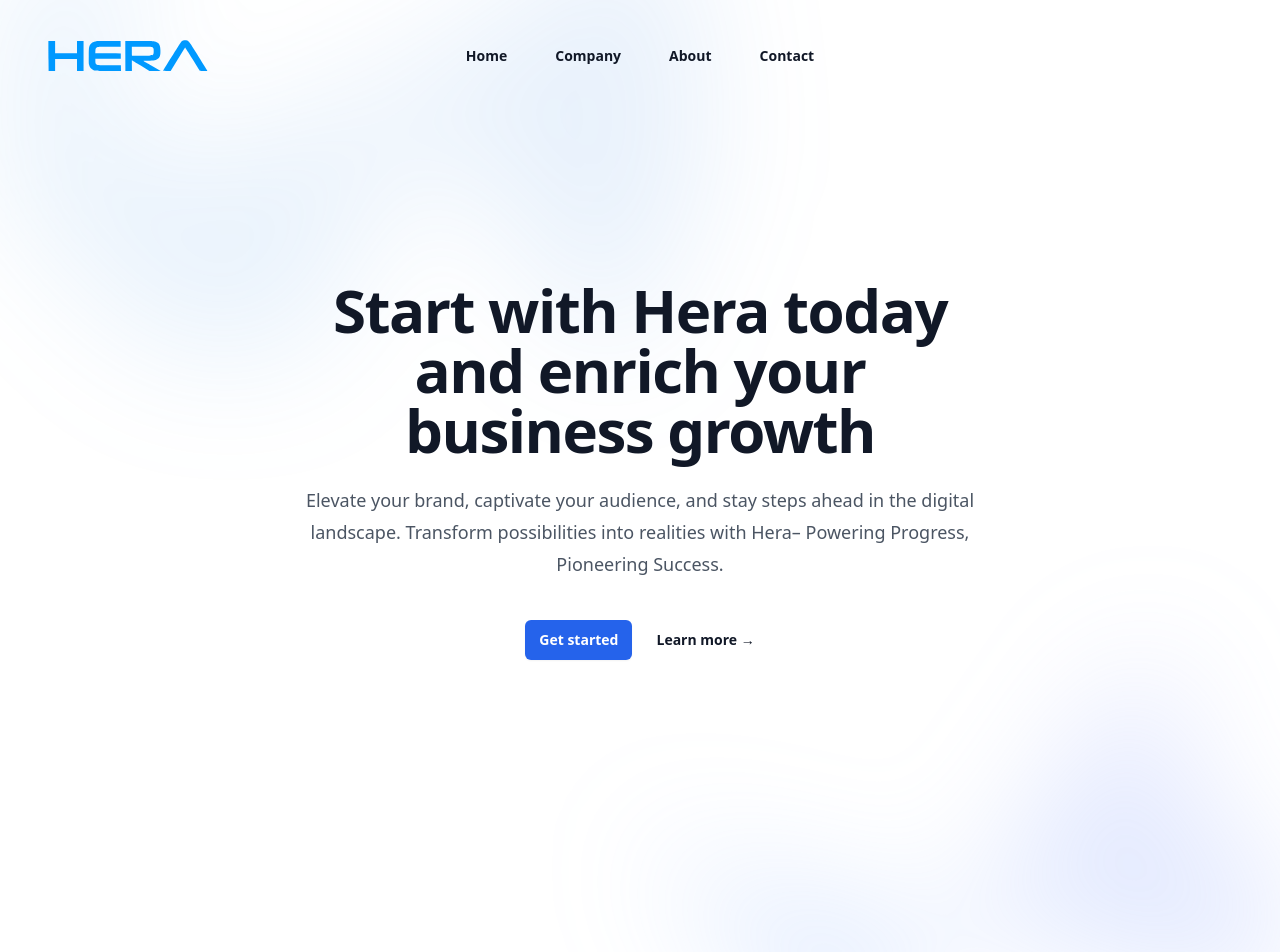
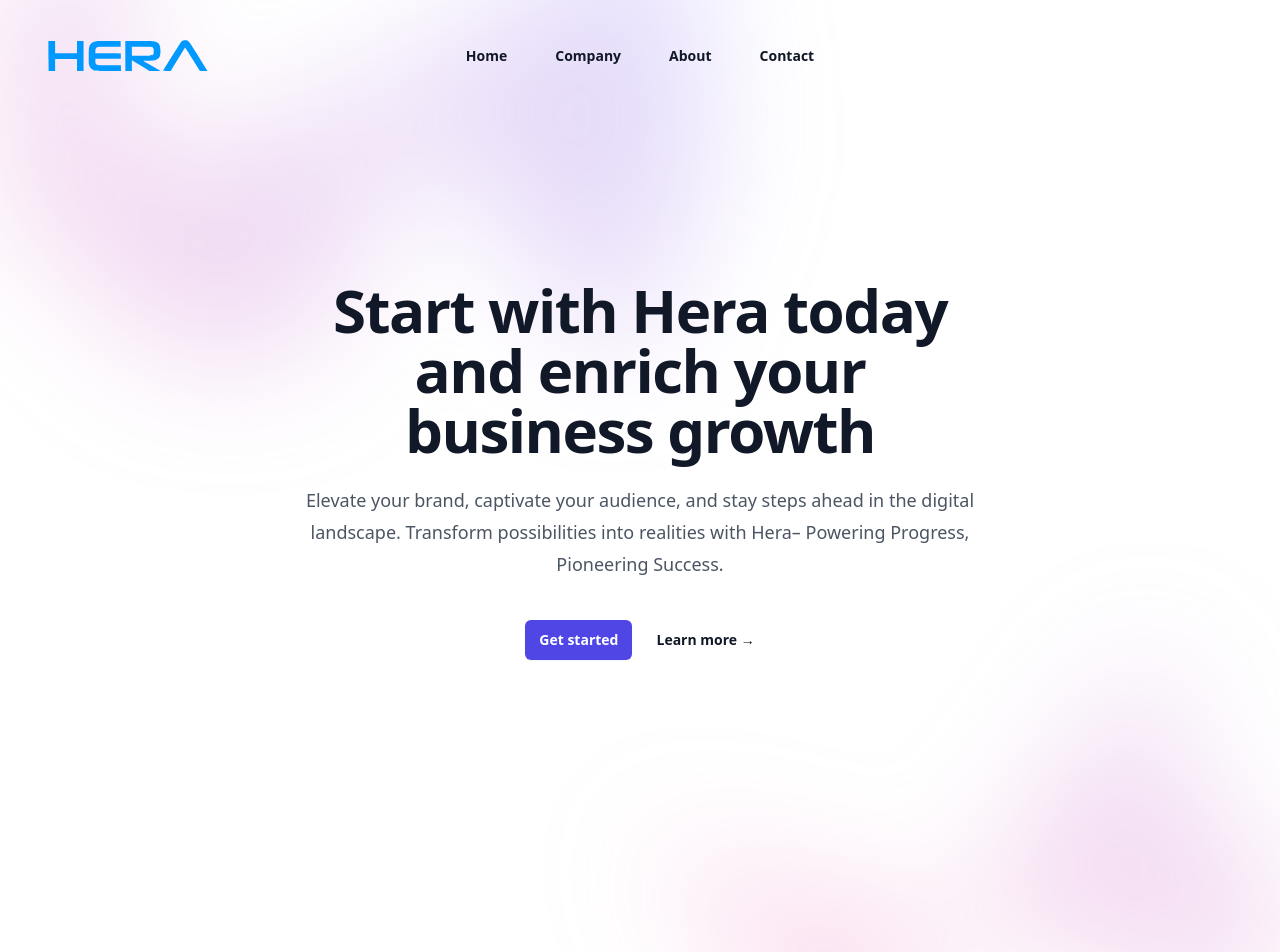
Before and after one commit to MOSTAFAEZZAT/hera-react, a React (Vite) app: page / in a window 1280 px wide. Shown: the top 952 px of the page. Built offline with nearby package versions, Linux system fonts and the light colour scheme.

Commit message:
Reverting old colors

```diff
--- a/src/pages/App.jsx
+++ b/src/pages/App.jsx
@@ -116,7 +116,7 @@
           aria-hidden="true"
         >
           <div
-            className="relative left-[calc(50%-11rem)] aspect-[1155/678] w-[36.125rem] -translate-x-1/2 rotate-[30deg] bg-gradient-to-tr from-[#69b4f171] to-[#3c83e065] opacity-30 sm:left-[calc(50%-30rem)] sm:w-[72.1875rem]"
+            className="relative left-[calc(50%-11rem)] aspect-[1155/678] w-[36.125rem] -translate-x-1/2 rotate-[30deg] bg-gradient-to-tr from-[#ff80b5] to-[#9089fc] opacity-30 sm:left-[calc(50%-30rem)] sm:w-[72.1875rem]"
             style={{
               clipPath:
                 "polygon(74.1% 44.1%, 100% 61.6%, 97.5% 26.9%, 85.5% 0.1%, 80.7% 2%, 72.5% 32.5%, 60.2% 62.4%, 52.4% 68.1%, 47.5% 58.3%, 45.2% 34.5%, 27.5% 76.7%, 0.1% 64.9%, 17.9% 100%, 27.6% 76.8%, 76.1% 97.7%, 74.1% 44.1%)",
@@ -136,7 +136,7 @@
             <div className="flex items-center justify-center mt-10 gap-x-6">
               <a
                 href="#"
-                className="rounded-md bg-blue-600 px-3.5 py-2.5 text-sm font-semibold text-white shadow-sm hover:bg-blue-500 focus-visible:outline focus-visible:outline-2 focus-visible:outline-offset-2 focus-visible:outline-blue-600"
+                className="rounded-md bg-indigo-600 px-3.5 py-2.5 text-sm font-semibold text-white shadow-sm hover:bg-indigo-500 focus-visible:outline focus-visible:outline-2 focus-visible:outline-offset-2 focus-visible:outline-indigo-600"
               >
                 Get started
               </a>
@@ -154,7 +154,7 @@
           aria-hidden="true"
         >
           <div
-            className="relative left-[calc(50%+3rem)] aspect-[1155/678] w-[36.125rem] -translate-x-1/2 bg-gradient-to-tr from-[#80bbffa6] to-[#9089fc] opacity-30 sm:left-[calc(50%+36rem)] sm:w-[72.1875rem]"
+            className="relative left-[calc(50%+3rem)] aspect-[1155/678] w-[36.125rem] -translate-x-1/2 bg-gradient-to-tr from-[#ff80b5] to-[#9089fc] opacity-30 sm:left-[calc(50%+36rem)] sm:w-[72.1875rem]"
             style={{
               clipPath:
                 "polygon(74.1% 44.1%, 100% 61.6%, 97.5% 26.9%, 85.5% 0.1%, 80.7% 2%, 72.5% 32.5%, 60.2% 62.4%, 52.4% 68.1%, 47.5% 58.3%, 45.2% 34.5%, 27.5% 76.7%, 0.1% 64.9%, 17.9% 100%, 27.6% 76.8%, 76.1% 97.7%, 74.1% 44.1%)",
```
